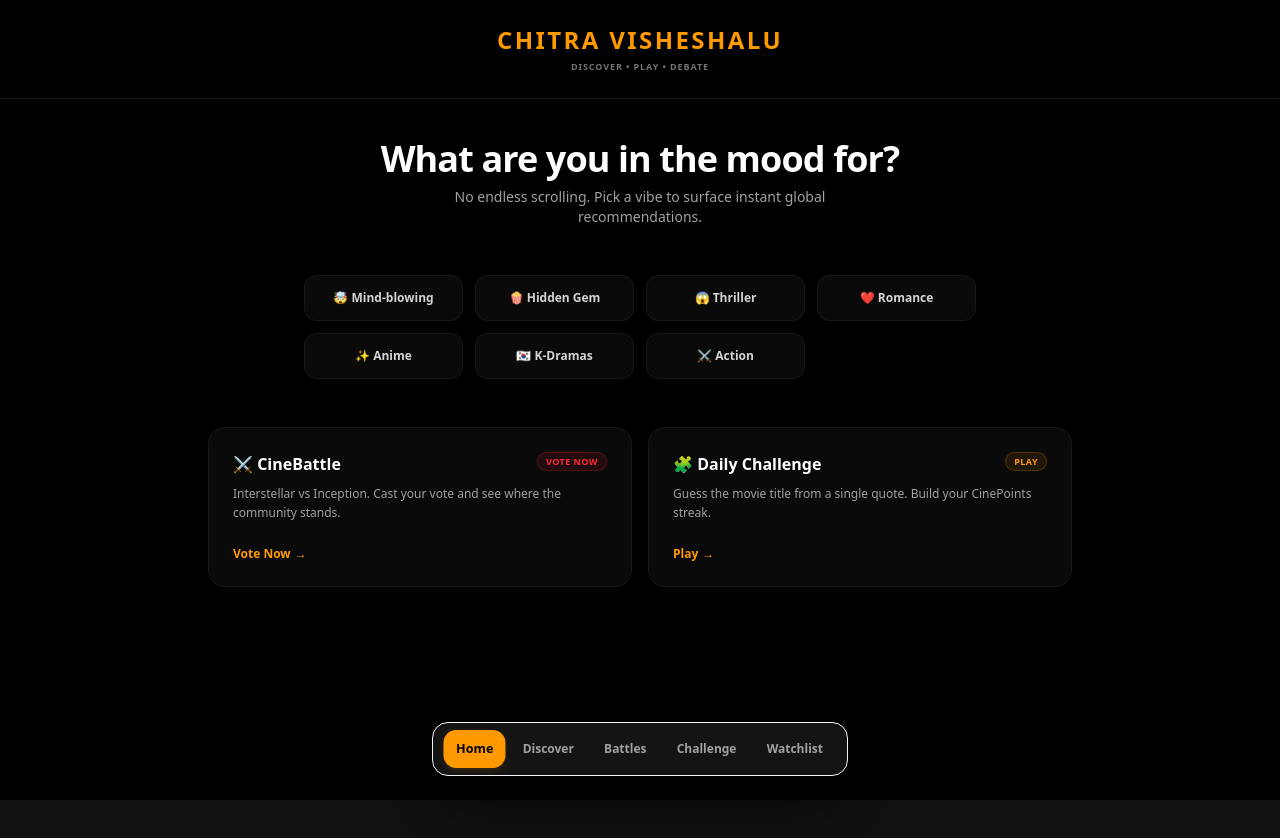
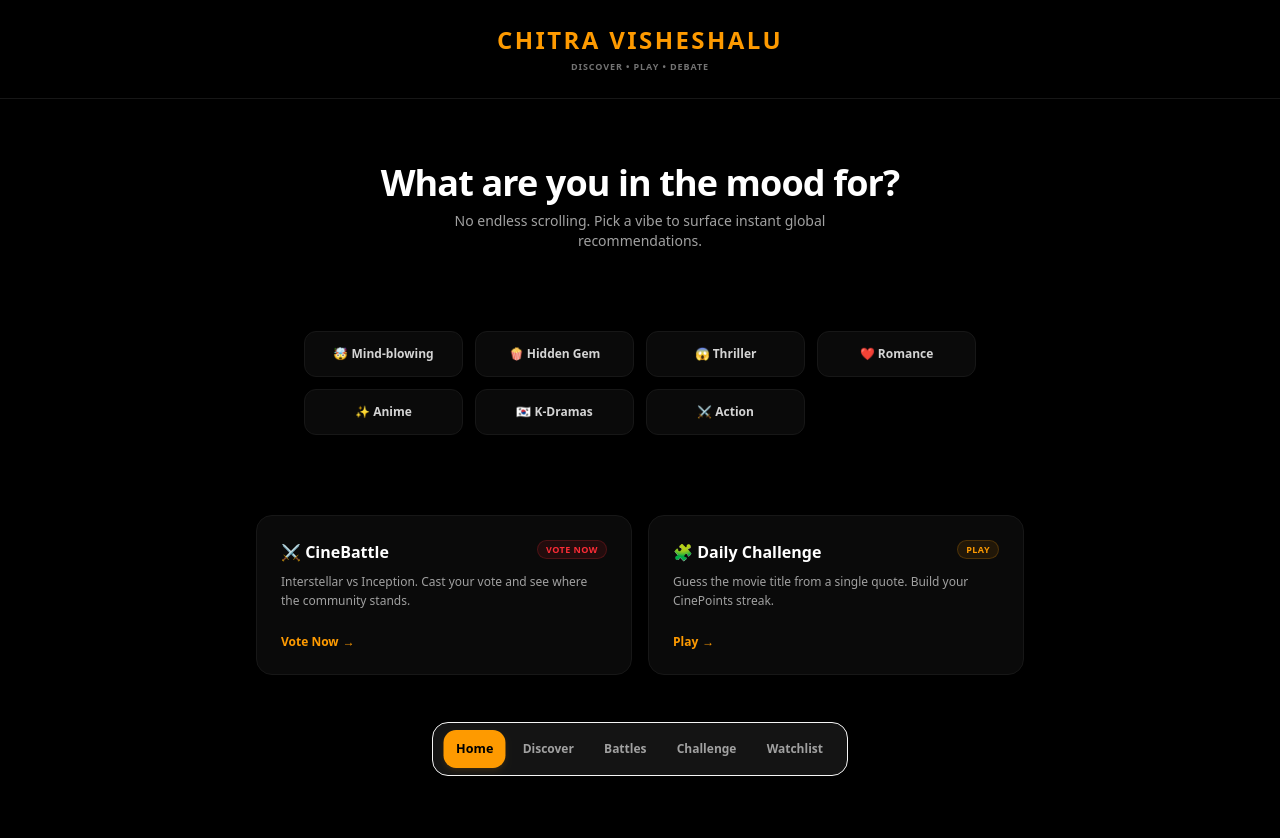
Before and after one commit to chitramedia/chitraviseshalu, a Next.js app: page / in a window 1280 px wide. Shown: the top 838 px of the page. Before the commit the page ends 800 px from the top, so only its background shows below. Built offline with nearby package versions, Linux system fonts and the light colour scheme.

Commit message:
Optimize page layout margins and increase element spacing for a premium airy vibe

```diff
--- a/app/page.tsx
+++ b/app/page.tsx
@@ -189,10 +189,10 @@ export default function GlobalCinemaHub() {
       </header>
 
       {/* MAIN CONTENT DISPLAY ROUTER */}
-      <main className="max-w-4xl mx-auto pt-10 px-4">
+      <main className="max-w-4xl mx-auto pt-16 px-8 sm:px-12 md:px-16 pb-12">
 
         {activeTab === 'home' && (
-          <div className="space-y-12 animate-slide-in-top">
+          <div className="space-y-20 animate-slide-in-top">
             {/* Mood Search Prompt */}
             <div className="text-center">
               <h2 className="text-3xl md:text-4xl font-extrabold tracking-tight text-white mb-2">
```
